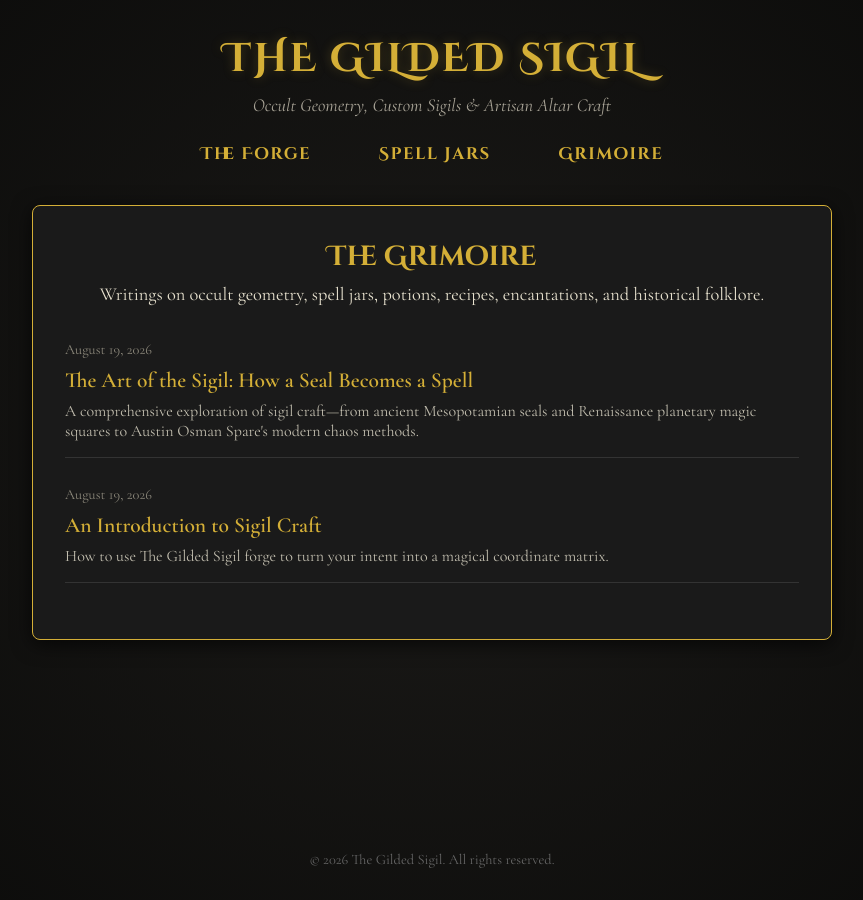
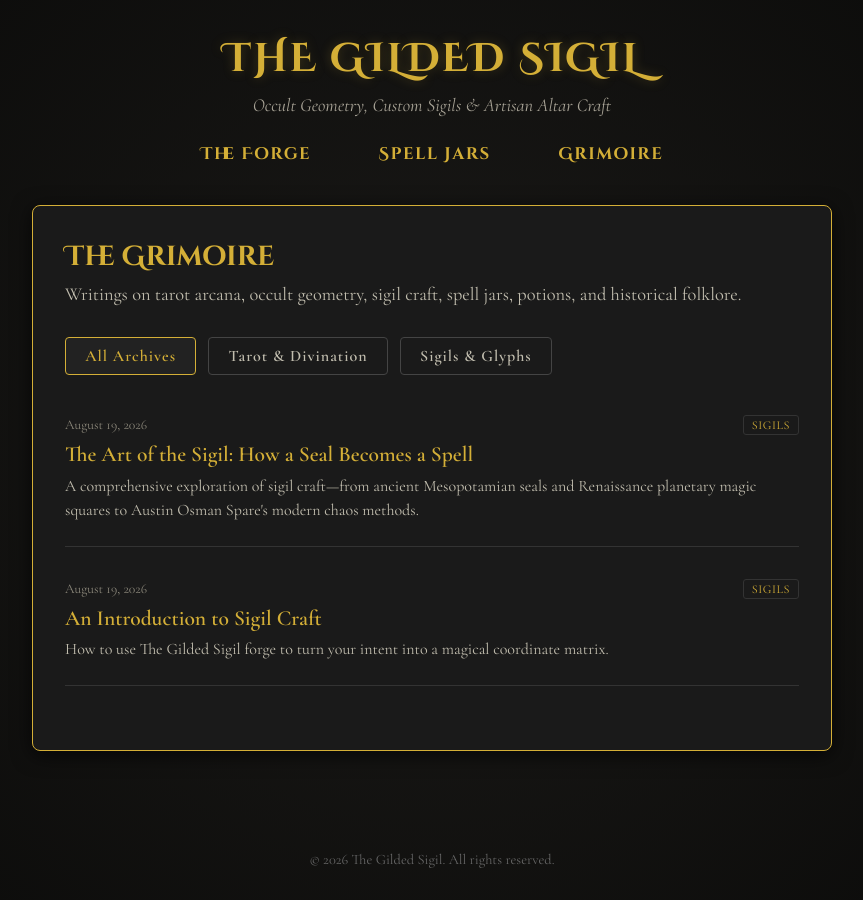
Before and after one commit to maf187/the-gilded-sigil, a Jekyll site: the page built from articles.html, in a window 1280 px wide. Shown: the whole page, without its empty margins (208-1071 px from the left). Built offline with Jekyll 4.4.1, drawn with Linux system fonts in a browser that asks for light colours.

Commit message:
Revise articles section and add filter functionality
Updated article section with new content and filter buttons.

```diff
--- a/articles.html
+++ b/articles.html
@@ -3,21 +3,76 @@ layout: default
 title: Grimoire
 permalink: /articles.html
 ---
-<section class="sigil-container" style="max-width: 800px;">
+<section class="sigil-container" style="max-width: 800px; margin: 0 auto; text-align: left;">
   <h2>The Grimoire</h2>
-  <p style="margin-bottom: 2rem;">Writings on occult geometry, spell jars, potions, recipes, encantations, and historical folklore.</p>
+  <p style="margin-bottom: 2rem; color: #c2beaf;">
+    Writings on tarot arcana, occult geometry, sigil craft, spell jars, potions, and historical folklore.
+  </p>
 
-  <ul class="article-list" style="list-style: none; padding: 0; text-align: left;">
+  <!-- Category Filter Buttons -->
+  <div class="grimoire-filters" style="margin-bottom: 2.5rem; display: flex; gap: 0.75rem; flex-wrap: wrap;">
+    <button type="button" class="filter-btn active" onclick="filterArticles('all', this)" style="background: #222; color: #d4af37; border: 1px solid #d4af37; padding: 0.5rem 1.2rem; cursor: pointer; border-radius: 4px; font-family: inherit;">
+      All Archives
+    </button>
+    <button type="button" class="filter-btn" onclick="filterArticles('tarot', this)" style="background: transparent; color: #c2beaf; border: 1px solid #444; padding: 0.5rem 1.2rem; cursor: pointer; border-radius: 4px; font-family: inherit;">
+      Tarot & Divination
+    </button>
+    <button type="button" class="filter-btn" onclick="filterArticles('sigils', this)" style="background: transparent; color: #c2beaf; border: 1px solid #444; padding: 0.5rem 1.2rem; cursor: pointer; border-radius: 4px; font-family: inherit;">
+      Sigils & Glyphs
+    </button>
+  </div>
+
+  <!-- Articles List -->
+  <ul class="article-list" style="list-style: none; padding: 0; margin: 0;">
     {% for post in site.posts %}
-      <li style="margin-bottom: 1.5rem; border-bottom: 1px solid #333; padding-bottom: 1rem;">
-        <time style="color: #8c887b; font-size: 0.9rem;">{{ post.date | date: "%B %d, %Y" }}</time>
-        <h3 style="margin: 0.5rem 0;">
+      <li class="article-entry" data-category="{{ post.category | default: 'general' }}" style="margin-bottom: 2rem; border-bottom: 1px solid #333; padding-bottom: 1.5rem;">
+        <div style="display: flex; justify-content: space-between; align-items: center; margin-bottom: 0.35rem;">
+          <time style="color: #8c887b; font-size: 0.85rem;">{{ post.date | date: "%B %d, %Y" }}</time>
+          {% if post.category %}
+            <span style="font-size: 0.75rem; text-transform: uppercase; letter-spacing: 0.05em; color: #d4af37; border: 1px solid #333; padding: 2px 8px; border-radius: 3px;">
+              {{ post.category }}
+            </span>
+          {% endif %}
+        </div>
+
+        <h3 style="margin: 0.4rem 0;">
           <a href="{{ post.url | relative_url }}" style="color: #d4af37; text-decoration: none;">
             {{ post.title }}
           </a>
         </h3>
-        <p style="color: #c2beaf; font-size: 1rem;">{{ post.summary }}</p>
+
+        {% if post.summary %}
+          <p style="color: #c2beaf; font-size: 1rem; margin-top: 0.4rem; line-height: 1.5;">{{ post.summary }}</p>
+        {% elsif post.excerpt %}
+          <p style="color: #c2beaf; font-size: 1rem; margin-top: 0.4rem; line-height: 1.5;">{{ post.excerpt | strip_html | truncatewords: 25 }}</p>
+        {% endif %}
       </li>
     {% endfor %}
   </ul>
 </section>
+
+<script>
+  function filterArticles(category, clickedBtn) {
+    // Update active button styling
+    const buttons = document.querySelectorAll('.grimoire-filters .filter-btn');
+    buttons.forEach(btn => {
+      btn.style.background = 'transparent';
+      btn.style.color = '#c2beaf';
+      btn.style.borderColor = '#444';
+    });
+    clickedBtn.style.background = '#222';
+    clickedBtn.style.color = '#d4af37';
+    clickedBtn.style.borderColor = '#d4af37';
+
+    // Show/hide matching articles
+    const entries = document.querySelectorAll('.article-entry');
+    entries.forEach(entry => {
+      const entryCategory = entry.getAttribute('data-category');
+      if (category === 'all' || entryCategory === category) {
+        entry.style.display = 'block';
+      } else {
+        entry.style.display = 'none';
+      }
+    });
+  }
+</script>
```
